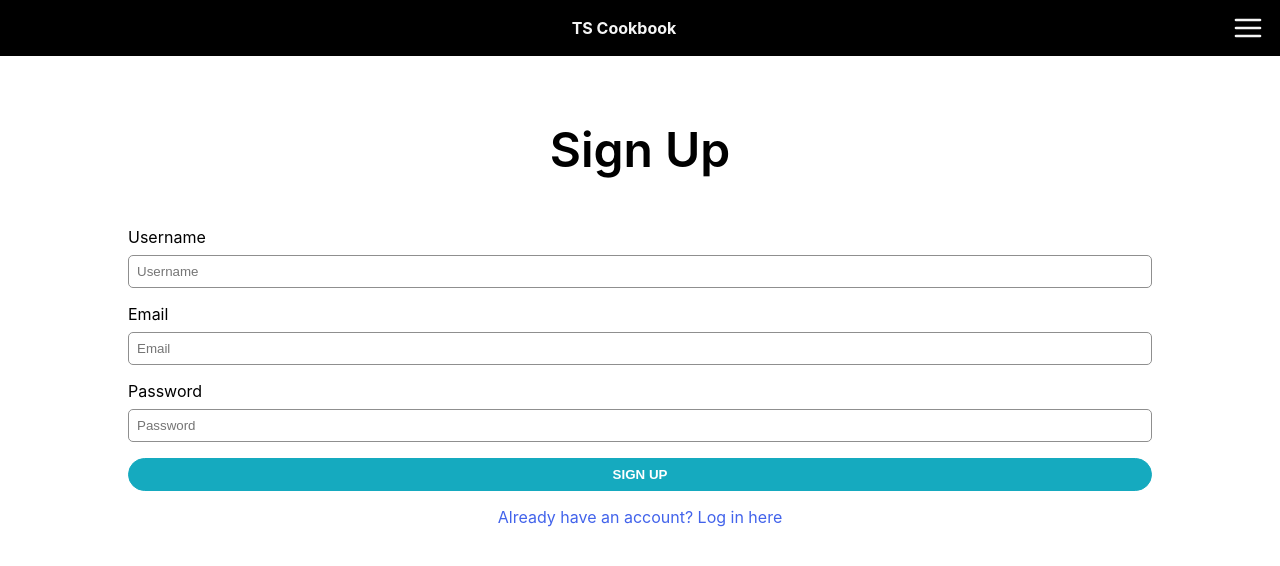
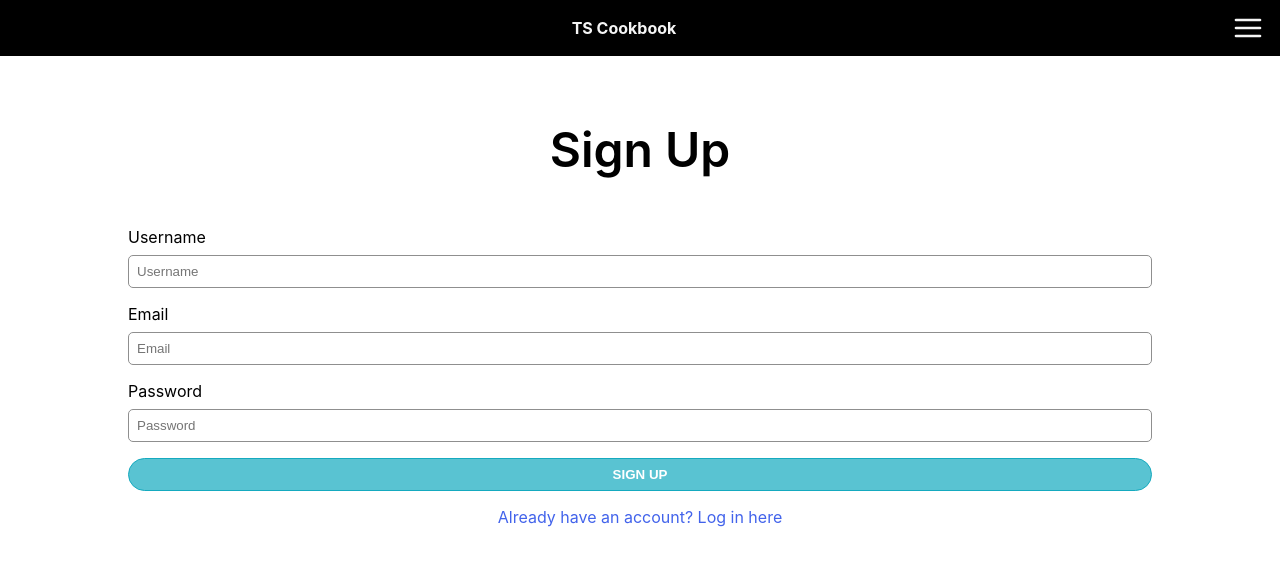
Before and after one commit to Smoopfrog/tscookbook, a React (Create React App) app in the folder frontend/: page /signup in a window 1280 px wide. In both pictures the pointer is over the button "SIGN UP". Shown: the top 566 px of the page. Built offline with nearby package versions, Linux system fonts and the light colour scheme; no server answers.

Commit message:
add hover effect for login button

```diff
--- a/frontend/src/Styles/LoginPage.css
+++ b/frontend/src/Styles/LoginPage.css
@@ -20,6 +20,10 @@
   color: white;
   text-transform: uppercase;
 }
+.login-form button:hover {
+  cursor: pointer;
+  background-color: rgba(21, 171, 191, 0.7058823529);
+}
 
 .login-form-input {
   display: flex;
--- a/frontend/src/Styles/LoginPage.scss
+++ b/frontend/src/Styles/LoginPage.scss
@@ -20,6 +20,11 @@
     border: solid 1px #15aabf ;
     color: white;
     text-transform: uppercase;
+  }
+
+  button:hover {
+    cursor: pointer;
+    background-color: #15abbfb4;
   }
 }
 
```
Also changed, not shown: 1 other file (tests, documents, lock files or other folders).
